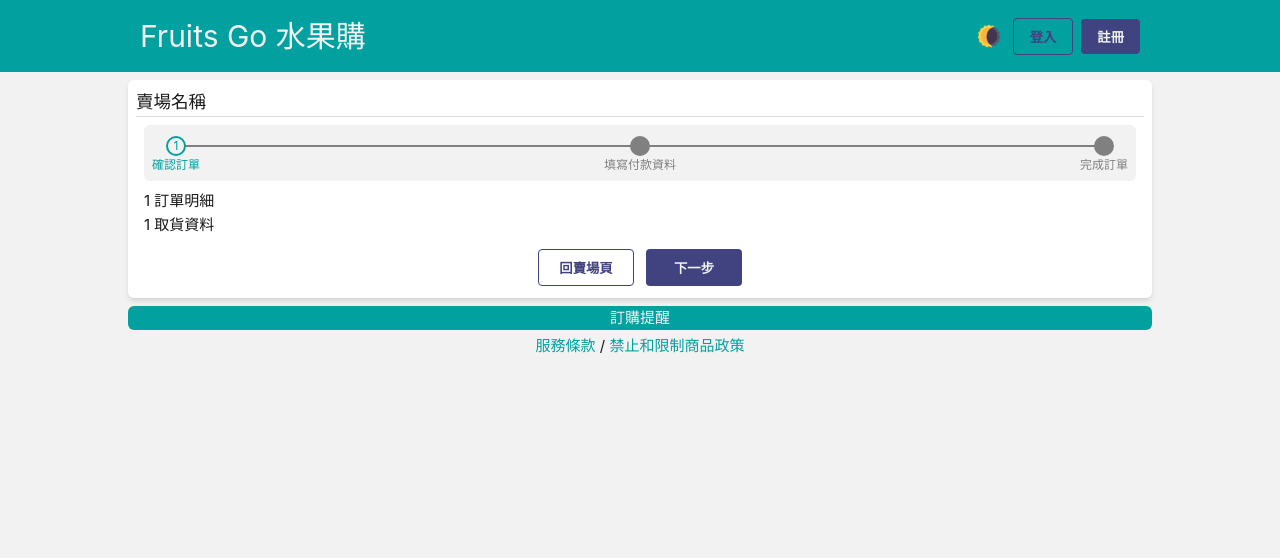
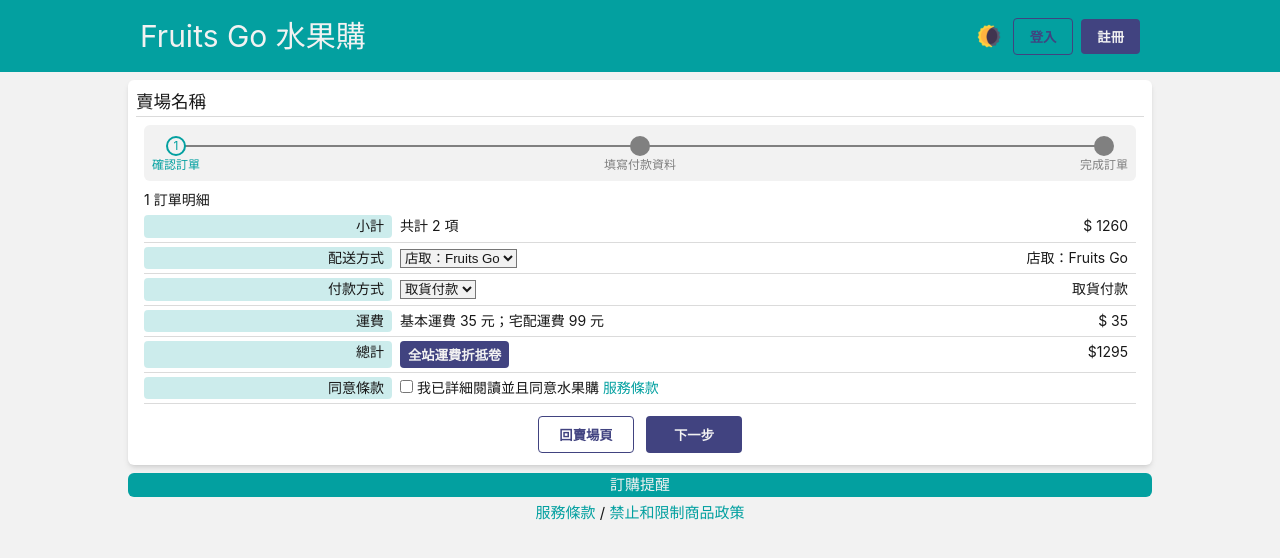
Before and after one commit to Joy-Chang-2021/FruitsGoCart, a Vue app: page /Cart in a window 1280 px wide. Shown: the top 558 px of the page. Built offline with nearby package versions, Linux system fonts and the light colour scheme.

Commit message:
feat: OrderShipping 框架與樣式 (根據props切換樣式)

```diff
--- a/src/components/OrderShipping.vue
+++ b/src/components/OrderShipping.vue
@@ -1,5 +1,123 @@
 <template>
-  <div>{{ checkoutState }} 取貨資料</div>
+  <!-- state(1): 選擇取貨/付費方法 -->
+  <div :class="{'hidden': checkoutState !== 1}">
+    <!-- 商品金額 -->
+    <div class="ordering flex flex-col sm:flex-row">
+      <p class="orderName sm:w-1/4 text-left sm:text-right px-2">小計</p>
+      <p class="sm:my-1 sm:w-3/4 flex flex-row justify-between px-2">
+        <span>共計 2 項</span>
+        <span>$ 1260</span>
+      </p>
+    </div>
+    <!-- 取貨方式 -->
+    <div class="ordering flex flex-col sm:flex-row">
+      <p class="orderName my-1 sm:w-1/4 text-left sm:text-right px-2">配送方式</p>
+      <p class="sm:my-1 sm:w-3/4 flex flex-row justify-between px-2">
+        <span>
+          <select v-model="shippingWay" name="" id="">
+            <option value="店取：Fruits Go">店取：Fruits Go</option>
+            <option value="店到宅：宅配">店到宅：宅配</option>
+          </select>
+        </span>
+        <span>{{ shippingWay }}</span>
+      </p>
+    </div>
+    <!-- 付款方式 -->
+    <div class="ordering flex flex-col sm:flex-row">
+      <p class="orderName my-1 sm:w-1/4 text-left sm:text-right px-2">付款方式</p>
+      <p class="sm:my-1 sm:w-3/4 flex flex-row justify-between px-2">
+        <span>
+          <select v-model="payingWay" name="" id="">
+            <option value="取貨付款">取貨付款</option>
+            <option value="銀行轉帳">銀行轉帳</option>
+            <option value="信用卡">信用卡</option>
+          </select>
+        </span>
+        <span>{{ payingWay }}</span>
+      </p>
+    </div>
+    <!-- 運費 -->
+    <div class="ordering flex flex-col sm:flex-row">
+      <p class="orderName my-1 sm:w-1/4 text-left sm:text-right px-2">運費</p>
+      <p class="sm:my-1 sm:w-3/4 flex flex-row justify-between px-2">
+        <span>
+          基本運費 35 元；宅配運費 99 元
+        </span>
+        <span>$ {{ shippingFee }}</span>
+      </p>
+    </div>
+    <!-- 總計 -->
+    <div class="ordering flex flex-col sm:flex-row">
+      <p class="orderName sm:w-1/4 text-left sm:text-right px-2">總計</p>
+      <p class="sm:my-1 sm:w-3/4 flex flex-row justify-between px-2">
+        <span>
+          <button class="btn btn-theme py-1 px-2">全站運費折抵卷</button>
+        </span>
+        <span>${{ 1260 + shippingFee }}</span>
+      </p>
+    </div>
+    <!-- 同意條款 -->
+    <div class="ordering flex flex-col sm:flex-row">
+      <p class="orderName sm:w-1/4 text-left sm:text-right px-2">同意條款</p>
+      <p class="sm:my-1 sm:w-3/4 flex flex-row justify-between px-2">
+        <span>
+          <input type="checkbox" id="termsOfService">
+          <label for="termsOfService">
+            我已詳細閱讀並且同意水果購
+          </label>
+          <a href="" class="no-underline theme-text">服務條款</a>
+        </span>
+      </p>
+    </div>
+  </div>
+  <!-- state(2): 輸入訂購人/取貨人資料 -->
+  <div :class="{'hidden': checkoutState !== 2}">
+    <h4 class="orderDone">
+      <span class="orderCategory">
+        配送及付款方式
+      </span>
+    </h4>
+    <p class="orderDone">
+      <span>店取：7-11</span>
+      <span class="mx-24">取貨付款</span>
+      <span>
+        <input type="radio" id="checkedMoney" v-model="checkedMoney" value="1290元">
+        <label for="checkedMoney" class="ml-1">1290元</label>
+      </span>
+    </p>
+  </div>
+  <!-- state(3): 完成結帳 -->
+  <div :class="{'hidden': checkoutState !== 3}">
+    <h4 class="orderDone">
+      <span class="orderCategory">
+        付款明細 - 超商取貨付款
+      </span>
+    </h4>
+    <div class="ordering flex flex-col sm:flex-row">
+      <p class="orderName sm:w-1/4 text-left sm:text-right px-2">訂單編號</p>
+      <p class="sm:my-1 sm:w-3/4 flex flex-row justify-between px-2">
+        <span>CM2212043524697</span>
+      </p>
+    </div>
+    <div class="ordering flex flex-col sm:flex-row">
+      <p class="orderName sm:w-1/4 text-left sm:text-right px-2">訂單時間</p>
+      <p class="sm:my-1 sm:w-3/4 flex flex-row justify-between px-2">
+        <span>2022/12/04 09:53</span>
+      </p>
+    </div>
+    <div class="ordering flex flex-col sm:flex-row">
+      <p class="orderName sm:w-1/4 text-left sm:text-right px-2">付款方式</p>
+      <p class="sm:my-1 sm:w-3/4 flex flex-row justify-between px-2">
+        <span>{{ payingWay }}</span>
+      </p>
+    </div>
+    <div class="ordering flex flex-col sm:flex-row">
+      <p class="orderName sm:w-1/4 text-left sm:text-right px-2">訂單金額</p>
+      <p class="sm:my-1 sm:w-3/4 flex flex-row justify-between px-2">
+        <span>$ {{ 1260 + shippingFee }}</span>
+      </p>
+    </div>
+  </div>
 </template>
 
 <script>
@@ -9,6 +127,20 @@ export default {
       type: Number,
       require: true
     }
+  },
+  data() {
+    return {
+      shippingWay: "店取：Fruits Go",
+      payingWay: "取貨付款",
+      checkedMoney: "",
+    }
+  },
+  computed: {
+    shippingFee() {
+      // 依照運送方式、顯示運費
+      if (this.shippingWay === "店取：Fruits Go") return 35
+      else return 99
+    }
   }
 }
 </script>
--- a/src/scss/App.scss
+++ b/src/scss/App.scss
@@ -4,6 +4,7 @@
 @import "./IndexProducts";
 @import "./Statement";
 @import "./Cart";
+@import "./CartOrder";
 // package: tailwindcss
 @import "tailwindcss/base";
 @import "tailwindcss/components";
--- a/src/scss/_Base.scss
+++ b/src/scss/_Base.scss
@@ -15,11 +15,13 @@
   --grey-dark: #4f4f4f;
   // theme-color: light mode (default)
   --green: #03a0a0;
+  --green-transparent: #03a0a033;
   --green-filter: invert(52%) sepia(81%) saturate(4430%) hue-rotate(152deg) brightness(94%) contrast(98%);
   --blue: #414380;
   --blue-light: #83c7ff;
   // theme-color: dark mode
   --pink: #c85169;
+  --pink-transparent: #c8516880;
   --pink-filter: invert(46%) sepia(31%) saturate(5195%) hue-rotate(320deg) brightness(88%) contrast(75%);
   --orange: #ffa500;
   --orange-light: #ffd992;
@@ -33,9 +35,11 @@
   --color-hr: var(--grey-light);
   // index products, cart main background
   --color-background-card: var(--white);
-  // TODO: cartState
+  // cartState
   --color-background-section: var(--white-mute);
   --color-cartState-default: var(--grey);
+  // TODO: order
+  --color-background-orderItem: var(--green-transparent);
   // theme color
   --color-theme: var(--green);
   --color-theme-text: var(--white-mute);
@@ -57,9 +61,11 @@
   --color-hr: var(--grey-dark);
   // index products, cart main background
   --color-background-card: var(--black);
-  // TODO: cartState
+  // cartState
   --color-background-section: var(--black-mute);
   --color-cartState-default: var(--grey);
+  // TODO: order
+  --color-background-orderItem: var(--pink-transparent);
   // theme color
   --color-theme: var(--pink);
   --color-theme-text: var(--white-mute);
--- a/src/scss/_Cart.scss
+++ b/src/scss/_Cart.scss
@@ -1,11 +1,19 @@
+select {
+  color: var(--color-text);
+  background: var(--color-background);
+}
+
+// 卡片效果
 .cart-main-wrapper {
   @apply rounded-md shadow-md;
   background-color: var(--color-background-card);
 }
 
+// 購物車進度、狀態顯示
 .cart-state-wrapper {
   background-color: var(--color-background-section);
   position: relative;
+  // 灰底進度線
   &::before {
     position: absolute;
     top: 35%;
@@ -16,6 +24,7 @@
     content: "";
     background-color: var(--color-cartState-default);
   }
+  // 主題色進度線
   .progressBar {
     position: absolute;
     top: 35%;
@@ -28,36 +37,37 @@
       width: calc(100% - 4rem)
     }
   }
-}
-
+  // 圓形樣式
   .cart-state-circle {
-  // 圓形樣式
     @apply inline-block text-xs w-5 h-5 border-solid border-2 rounded-full;
   }
-
+  // 待填寫狀態
   .cart-state-default {
-  // 待填寫狀態
     color: var(--color-cartState-default);
     border-color: var(--color-cartState-default);
     h4 {
       background-color: var(--color-cartState-default);
     }
   }
-
+  // 填寫中狀態
   .cart-state-active {
-  // 填寫中狀態
     color: var(--color-theme);
     border-color: var(--color-theme);
     h4 {
       background-color: var(--color-background-section);
     }
   }
-
+  // 完成狀態
   .cart-state-completed {
-  // 完成狀態
     color: var(--color-theme);
     border-color: var(--color-theme);
     h4 {
       background-color: var(--color-theme);
     }
   }
+}
+
+// 購物車表格基本設定
+.order-text {
+  font-size: calc(1rem - 2px);
+}
--- /dev/null
+++ b/src/scss/_CartOrder.scss
@@ -0,0 +1,28 @@
+
+.orderDone {
+  // mobile + PC mode: 皆有底線
+  @apply py-1;
+  border-bottom: 1px solid var(--color-hr);
+}
+
+.orderCategory {
+  // 大標題：主題色文字+底線
+  padding-bottom: calc(0.25rem + 1px);
+  border-bottom: 2px solid var(--color-theme);
+  color: var(--color-theme);
+}
+
+.orderName {
+  // 小標題：主題背景色+透明度
+  @apply my-1 rounded;
+  background-color: var(--color-background-orderItem);
+}
+
+// PC mode
+@media (min-width: 640px) {
+  .ordering {
+    // mobile mode: 沒有底線
+    // PC mode: 灰色底線
+    border-bottom: 1px solid var(--color-hr);
+  }
+}
--- a/src/views/Cart.vue
+++ b/src/views/Cart.vue
@@ -17,19 +17,19 @@ let shopInfo = {
     <!-- 顯示付帳流程的狀態 -->
     <CartState :checkoutState="checkoutState"/>
     <!-- 顯示付帳的詳細內容 -->
-    <div class="flex flex-col mx-2">
-      <!-- 訂單明細 -->
-      <OrderList
-        :class="[{'order-3': checkoutState === 3}]"
-        :checkoutState="checkoutState"/>
+    <div class="order-text flex flex-col mx-2">
+      <!-- 商品明細 -->
+      <div :class="[{'order-3': checkoutState === 3}]">
+        <OrderList :checkoutState="checkoutState"/>
+      </div>
       <!-- 取貨資料：付款方式、取貨方式 -->
-      <OrderShipping
-        :class="[{'hidden': checkoutState === 2}]"
-        :checkoutState="checkoutState"/>
+      <div>
+        <OrderShipping :checkoutState="checkoutState"/>
+      </div>
       <!-- 訂購人/取貨人資料 -->
-      <OrderRecipient
-        :class="[{'hidden': checkoutState === 1}]"
-        :checkoutState="checkoutState"/>
+      <div :class="[{'hidden': checkoutState === 1}]">
+        <OrderRecipient :checkoutState="checkoutState"/>
+      </div>
     </div>
     <!-- 上一頁、下一頁：控制付帳流程步驟及狀態 -->
     <div class="py-3 flex justify-center">
```
Lines whose indentation alone changed are shown as unchanged.
